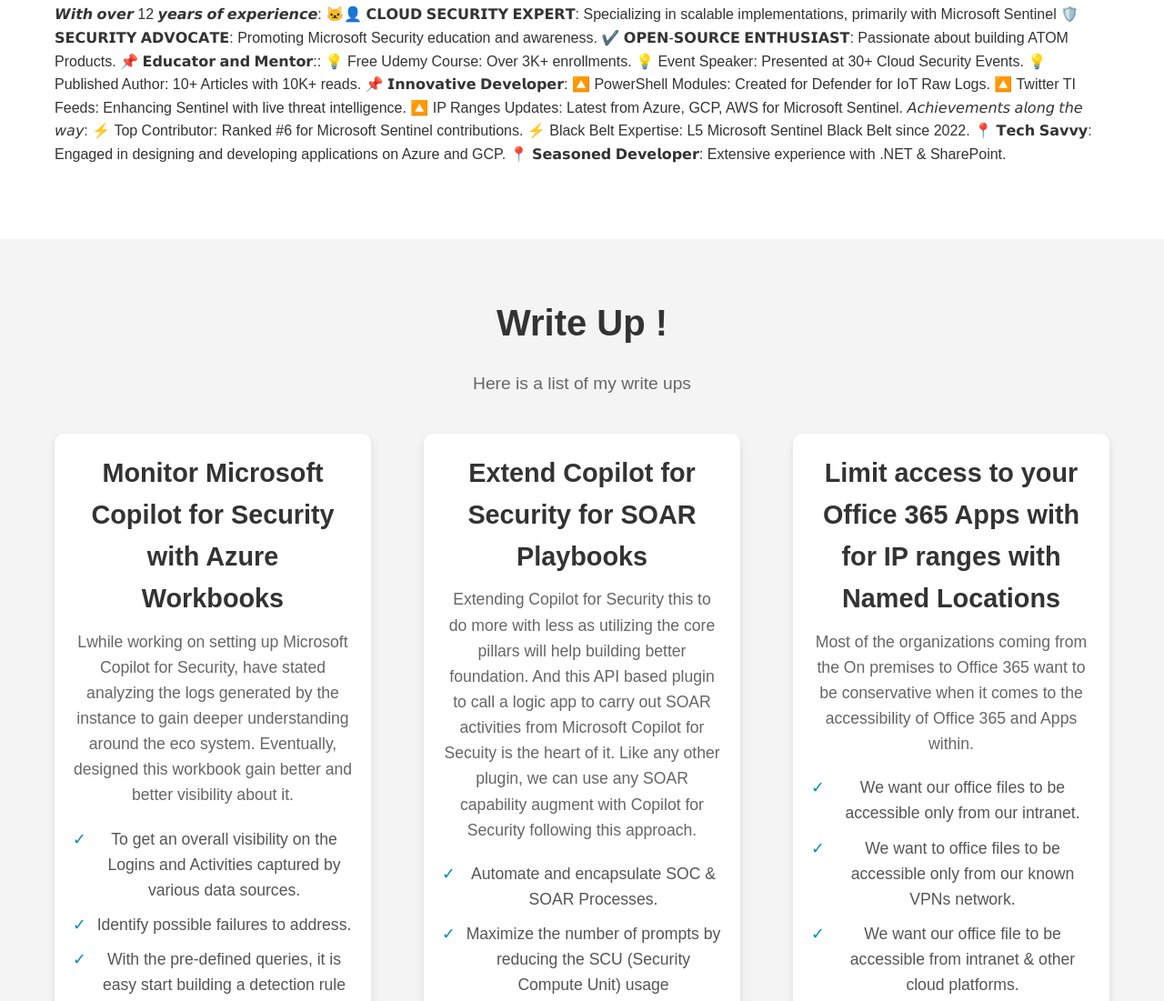
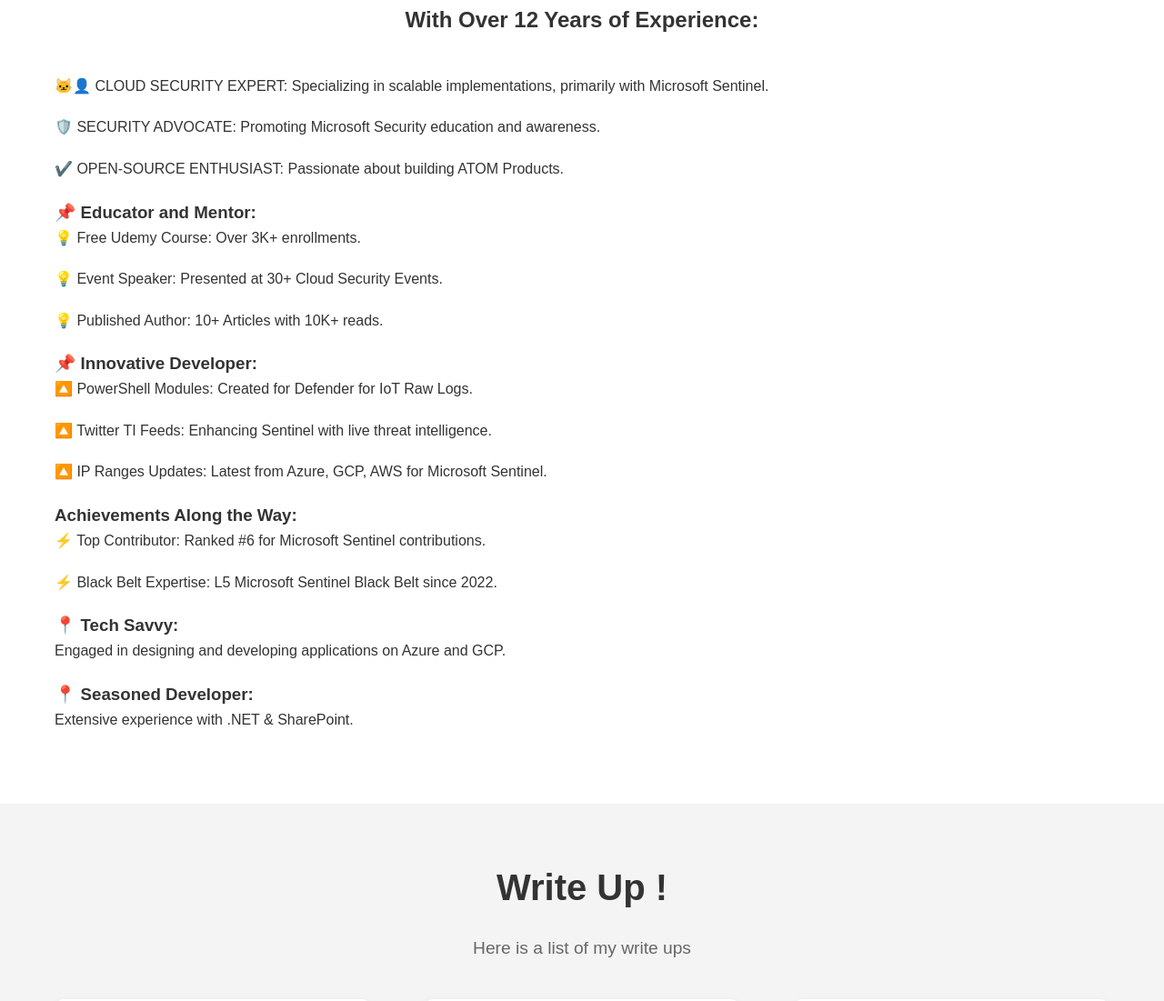
Before and after one commit to samikroy/samikroy.github.io, a plain HTML site: page index.html in a window 1280 px wide. Shown: the part 935-2036 px from the top of the page at 91% size. Drawn offline with Linux system fonts and the light colour scheme.

Commit message:
Update index.html

```diff
--- a/index.html
+++ b/index.html
@@ -27,7 +27,7 @@
             <ul class="nav-list" id="nav-list">
                 <li><a href="#home" title="Go to home">Home</a></li>
                 <li><a href="#about" title="Learn more about me">About</a></li>
-                <li><a href="#services" title="Explore my services">Write Up !</a></li>
+                <li><a href="#services" title="Explore my services">Articles !</a></li>
                 <!--<li><a href="#portfolio" title="View my portfolio">Portfolio</a></li>-->
                 <!--<li><a href="#contact" title="Get in touch with me">Contact</a></li>-->
                 <li><a href="#videos" title="Get in touch with me">Videos</a></li>
@@ -49,33 +49,43 @@
     <section id="about" aria-label="About Me">
         <div class="container">
             <h2>About Me</h2>
-            <article>
-                <p>
-                    𝙒𝙞𝙩𝙝 𝙤𝙫𝙚𝙧 12 𝙮𝙚𝙖𝙧𝙨 𝙤𝙛 𝙚𝙭𝙥𝙚𝙧𝙞𝙚𝙣𝙘𝙚:
+            <h2>With Over 12 Years of Experience:</h2>
 
-🐱‍👤 𝗖𝗟𝗢𝗨𝗗 𝗦𝗘𝗖𝗨𝗥𝗜𝗧𝗬 𝗘𝗫𝗣𝗘𝗥𝗧: Specializing in scalable implementations, primarily with Microsoft Sentinel
-🛡️ 𝗦𝗘𝗖𝗨𝗥𝗜𝗧𝗬 𝗔𝗗𝗩𝗢𝗖𝗔𝗧𝗘: Promoting Microsoft Security education and awareness.
-✔️ 𝗢𝗣𝗘𝗡-𝗦𝗢𝗨𝗥𝗖𝗘 𝗘𝗡𝗧𝗛𝗨𝗦𝗜𝗔𝗦𝗧: Passionate about building ATOM Products.
+    <div class="section">
+        <p class="emoji">🐱‍👤 <span class="highlight">CLOUD SECURITY EXPERT:</span> Specializing in scalable implementations, primarily with Microsoft Sentinel.</p>
+        <p class="emoji">🛡️ <span class="highlight">SECURITY ADVOCATE:</span> Promoting Microsoft Security education and awareness.</p>
+        <p class="emoji">✔️ <span class="highlight">OPEN-SOURCE ENTHUSIAST:</span> Passionate about building ATOM Products.</p>
+    </div>
 
-📌 𝗘𝗱𝘂𝗰𝗮𝘁𝗼𝗿 𝗮𝗻𝗱 𝗠𝗲𝗻𝘁𝗼𝗿::
-💡 Free Udemy Course: Over 3K+ enrollments.
-💡 Event Speaker: Presented at 30+ Cloud Security Events.
-💡 Published Author: 10+ Articles with 10K+ reads.
+    <div class="section">
+        <h3>📌 Educator and Mentor:</h3>
+        <p class="emoji">💡 Free Udemy Course: Over 3K+ enrollments.</p>
+        <p class="emoji">💡 Event Speaker: Presented at 30+ Cloud Security Events.</p>
+        <p class="emoji">💡 Published Author: 10+ Articles with 10K+ reads.</p>
+    </div>
 
-📌 𝗜𝗻𝗻𝗼𝘃𝗮𝘁𝗶𝘃𝗲 𝗗𝗲𝘃𝗲𝗹𝗼𝗽𝗲𝗿:
-🔼 PowerShell Modules: Created for Defender for IoT Raw Logs.
-🔼 Twitter TI Feeds: Enhancing Sentinel with live threat intelligence.
-🔼 IP Ranges Updates: Latest from Azure, GCP, AWS for Microsoft Sentinel.
+    <div class="section">
+        <h3>📌 Innovative Developer:</h3>
+        <p class="emoji">🔼 PowerShell Modules: Created for Defender for IoT Raw Logs.</p>
+        <p class="emoji">🔼 Twitter TI Feeds: Enhancing Sentinel with live threat intelligence.</p>
+        <p class="emoji">🔼 IP Ranges Updates: Latest from Azure, GCP, AWS for Microsoft Sentinel.</p>
+    </div>
 
-𝘈𝘤𝘩𝘪𝘦𝘷𝘦𝘮𝘦𝘯𝘵𝘴 𝘢𝘭𝘰𝘯𝘨 𝘵𝘩𝘦 𝘸𝘢𝘺:
-⚡ Top Contributor: Ranked #6 for Microsoft Sentinel contributions.
-⚡ Black Belt Expertise: L5 Microsoft Sentinel Black Belt since 2022.
+    <div class="section">
+        <h3>Achievements Along the Way:</h3>
+        <p class="emoji">⚡ Top Contributor: Ranked #6 for Microsoft Sentinel contributions.</p>
+        <p class="emoji">⚡ Black Belt Expertise: L5 Microsoft Sentinel Black Belt since 2022.</p>
+    </div>
 
-📍 𝗧𝗲𝗰𝗵 𝗦𝗮𝘃𝘃𝘆: Engaged in designing and developing applications on Azure and GCP.
-📍 𝗦𝗲𝗮𝘀𝗼𝗻𝗲𝗱 𝗗𝗲𝘃𝗲𝗹𝗼𝗽𝗲𝗿: Extensive experience with .NET & SharePoint.
-                    <br/>
-                </p>
-            </article>
+    <div class="section">
+        <h3>📍 Tech Savvy:</h3>
+        <p>Engaged in designing and developing applications on Azure and GCP.</p>
+    </div>
+
+    <div class="section">
+        <h3>📍 Seasoned Developer:</h3>
+        <p>Extensive experience with .NET & SharePoint.</p>
+    </div>
         </div>
     </section>
 
```
